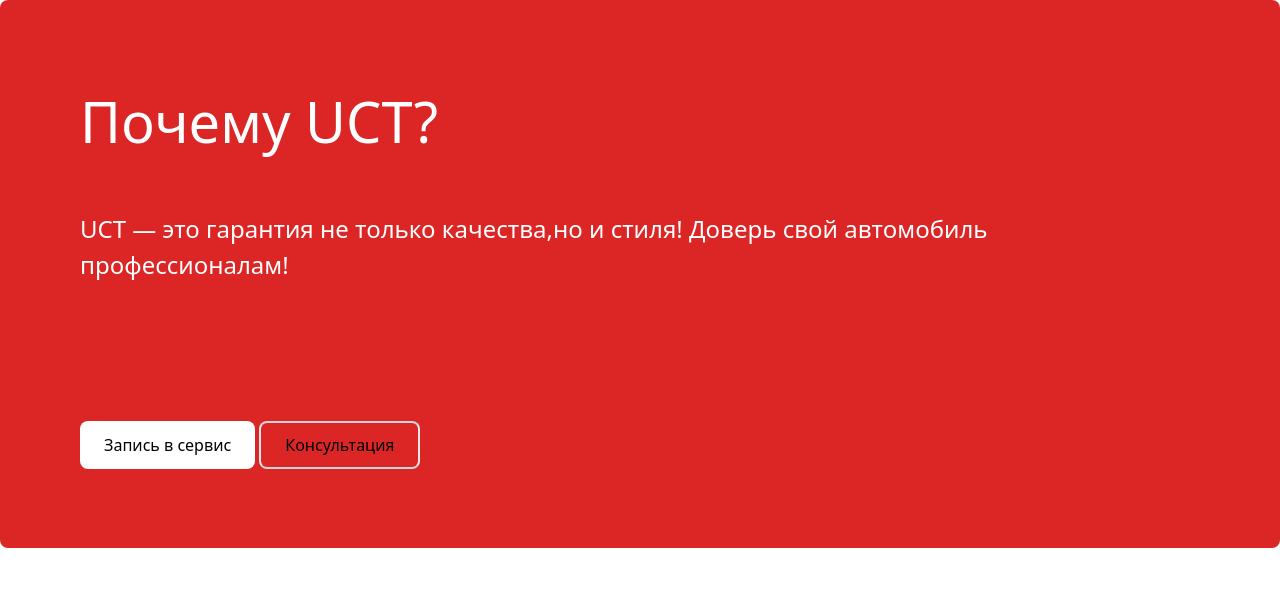
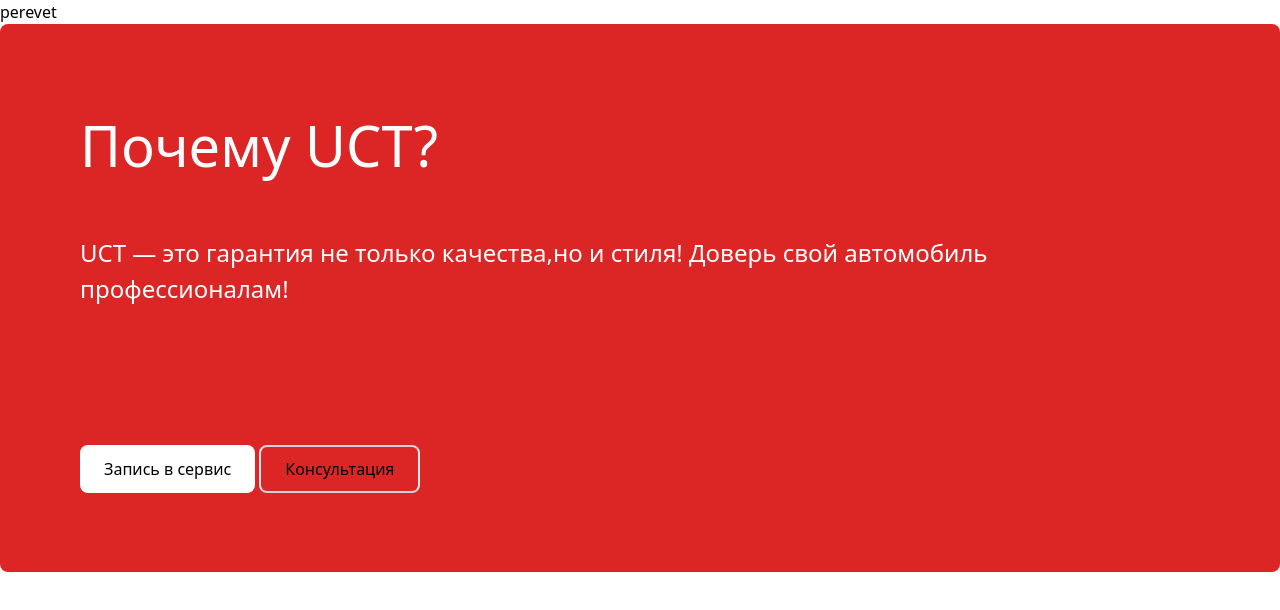
Before and after one commit to incodeuz/car-service, a plain HTML site: page src/index.html in a window 1280 px wide. Drawn offline with nearby package versions, Linux system fonts and the light colour scheme; files that its build step writes are made by us from their sources.

Commit message:
navbar/v1

```diff
--- a/src/index.html
+++ b/src/index.html
@@ -12,7 +12,7 @@
 </head>
 <body>
     <!-- ---- ПОЧЕМУ SECTION START ---- -->
-
+<h1>perevet</h1>
     <section id="pochemu">
 
     <!-- ---- LEFT ---- -->
```
